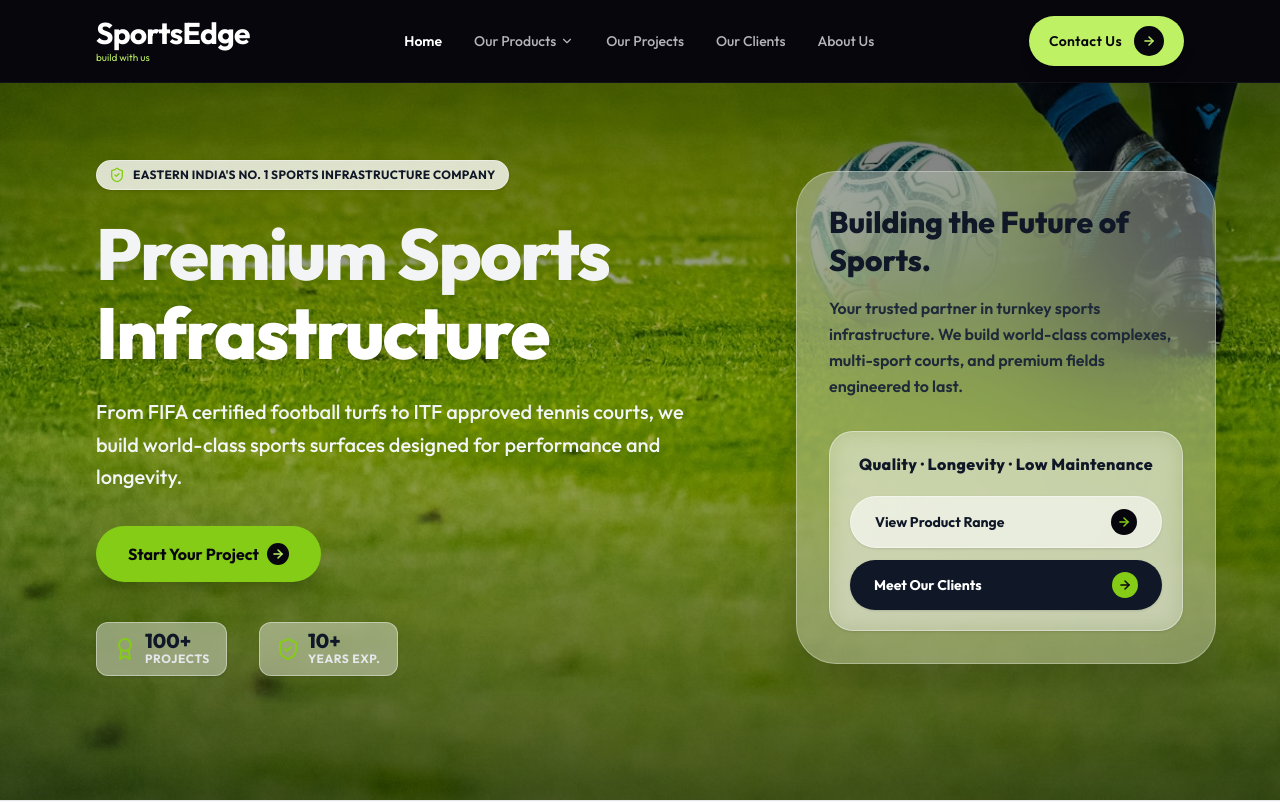
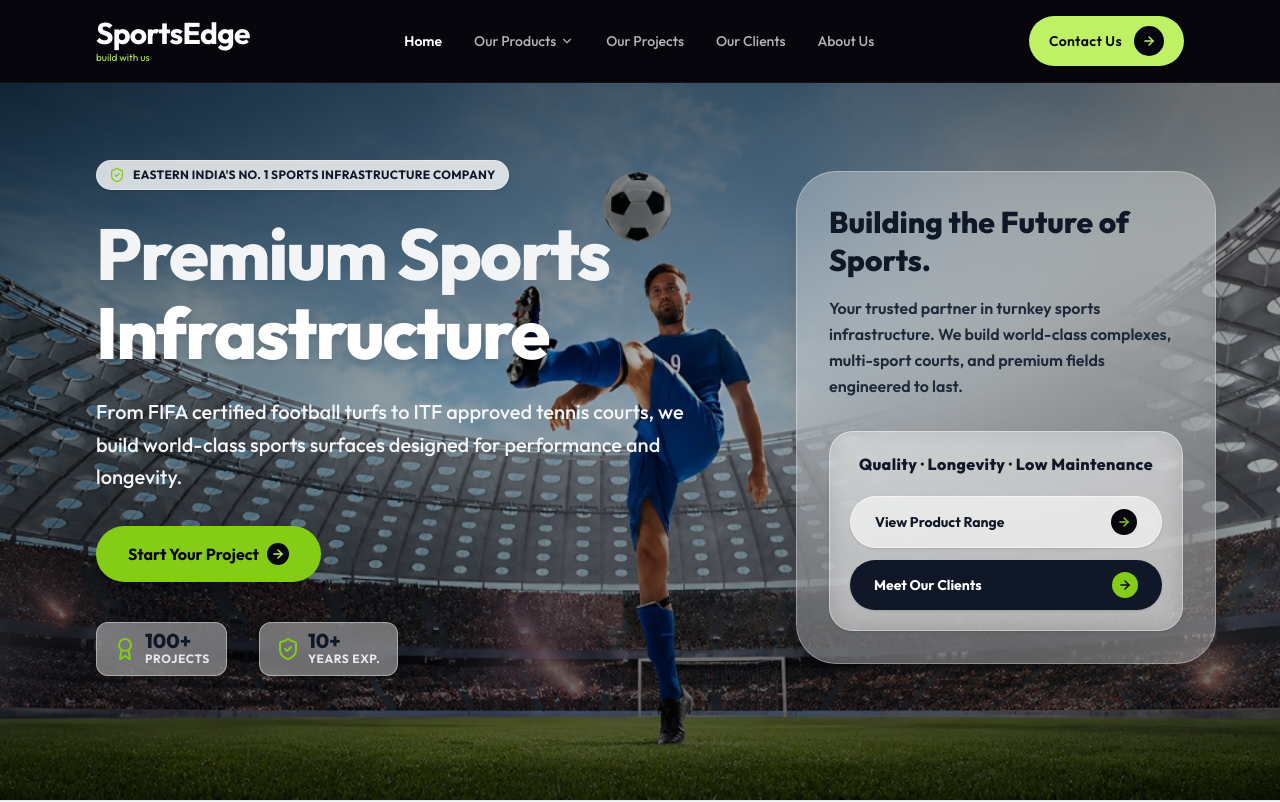
Before and after one commit to DIPU-EDITZ/SportsEdge, a React (Vite) app: page / in a window 1280 px wide. Shown: the top 802 px of the page. Built offline with nearby package versions, Linux system fonts and the light colour scheme.

Commit message:
hero image changed

```diff
--- a/src/pages/Home.jsx
+++ b/src/pages/Home.jsx
@@ -211,7 +211,7 @@ function Home() {
             <div className="relative w-full overflow-hidden bg-[#08060d] h-auto lg:h-200">
                 <div className="absolute inset-0 w-full h-full z-0">
                     <img
-                        src="/background.avif"
+                        src="/background.png"
                         alt="Background"
                         className="w-full h-full object-cover"
                         loading="eager"
```
Also changed, not shown: public/background.png (added).
